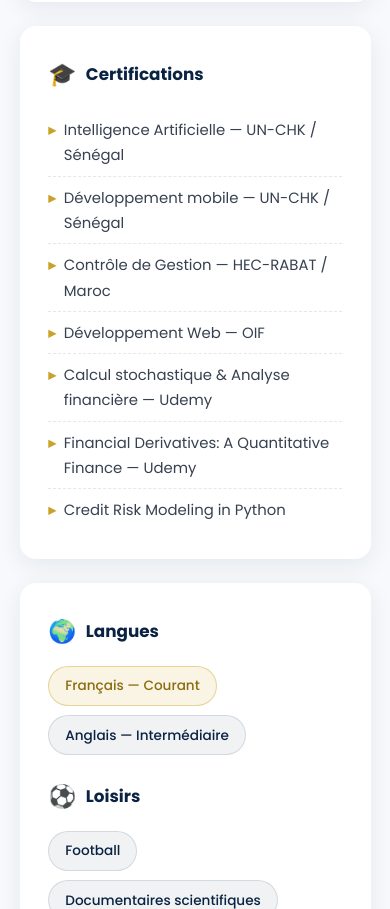
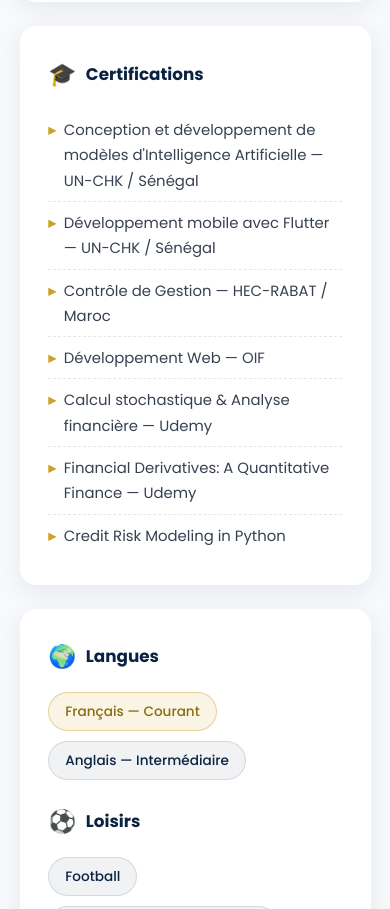
Before and after one commit to LAMZOU/portfolio, a plain HTML site: page index.html in a window 390 px wide. Shown: the part 7605-8514 px from the top of the page. Drawn offline with nearby package versions, Linux system fonts and the light colour scheme.

Commit message:
Update index.html

```diff
--- a/index.html
+++ b/index.html
@@ -74,7 +74,7 @@
     position:relative;
     justify-self:center;
     width:100%;
-    max-width:320px;
+    max-width:250px;
     aspect-ratio:1/1;
   }
   .hero-photo img{
@@ -385,7 +385,6 @@
     </div>
   </div>
 </section>
-
 <!-- ===== EXPERIENCE ===== -->
 <section id="experience">
   <div class="section-title reveal">
@@ -490,8 +489,8 @@
     <div class="skill-box reveal">
       <h3><span class="icon">🎓</span> Certifications</h3>
       <ul>
-        <li>Intelligence Artificielle — UN-CHK / Sénégal</li>
-        <li>Développement mobile — UN-CHK / Sénégal</li>
+        <li>Conception et développement de modèles d'Intelligence Artificielle — UN-CHK / Sénégal</li>
+        <li>Développement mobile avec Flutter — UN-CHK / Sénégal</li>
         <li>Contrôle de Gestion — HEC-RABAT / Maroc</li>
         <li>Développement Web — OIF</li>
         <li>Calcul stochastique & Analyse financière — Udemy</li>
```
